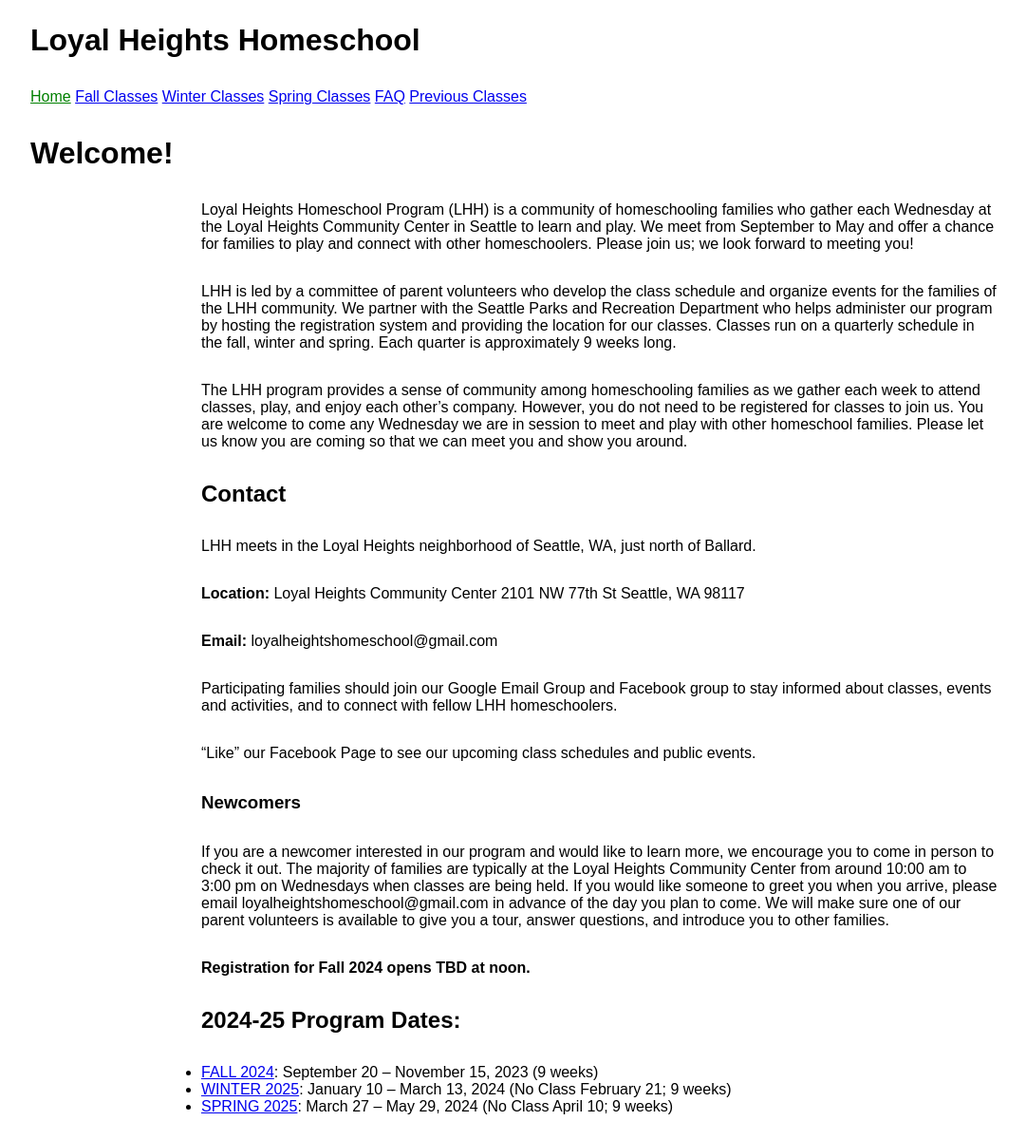
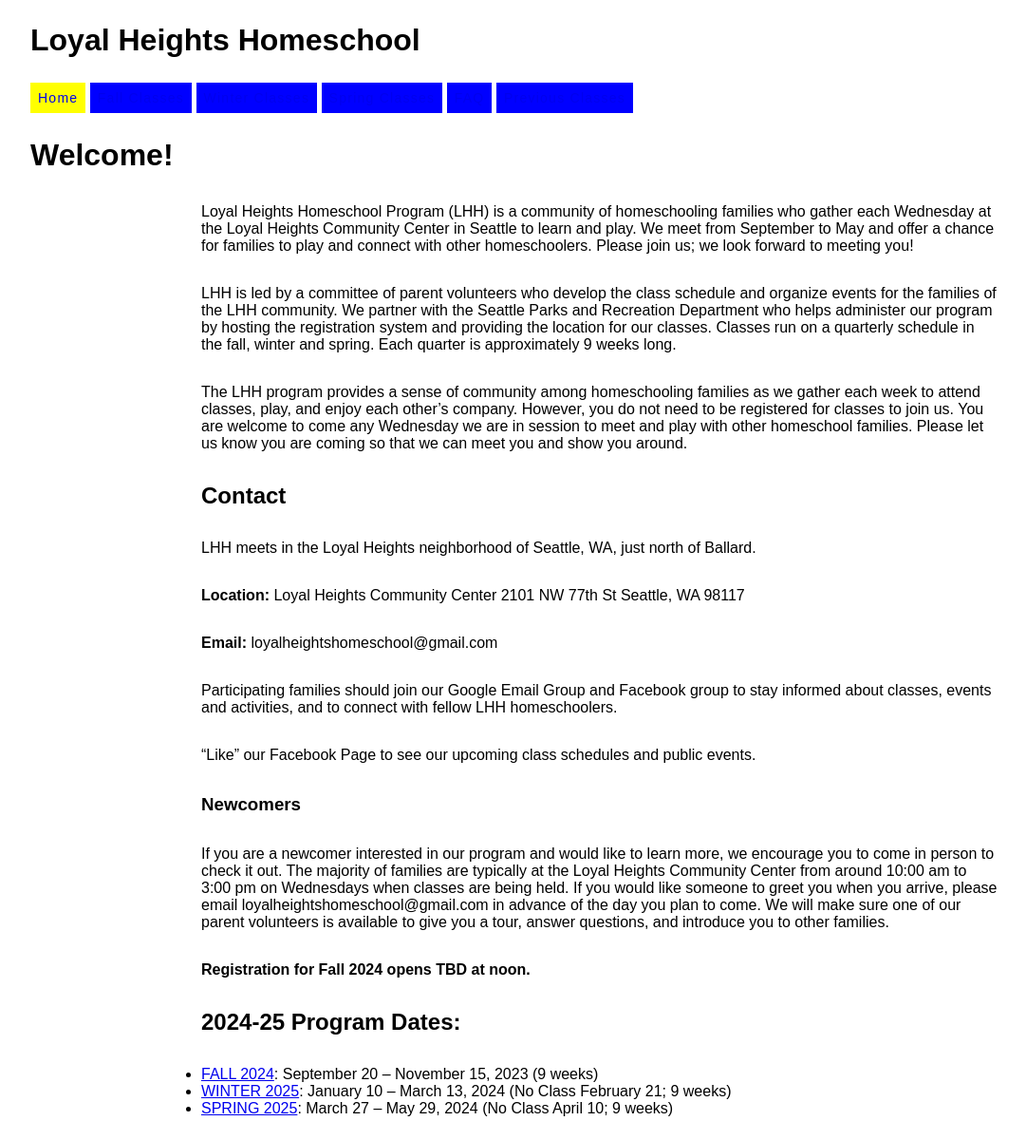
Before and after one commit to loyalheightshomeschool/loyalheightshomeschool.github.io, a Jekyll site: the page built from index.md, in a window 1280 px wide. Shown: the whole page at 95% size, without its empty margins (8-1089 px from the left). Built offline with Jekyll 4.4.1, drawn with Linux system fonts in a browser that asks for light colours.

Commit message:
Update main.scss

```diff
--- a/_sass/main.scss
+++ b/_sass/main.scss
@@ -1,6 +1,3 @@
-.current {
-  color: green;
-}
 body {
   font-family: sans-serif;
   font-size: 16px;
@@ -15,6 +12,19 @@
 }
 body > nav {
   max-width: 1200px;
+}
+.button {
+  font-size: 14px;
+  line-height: 20px;
+  letter-spacing: 1.25px;
+  text-transform: upper-case;
+  text-decoration: none;
+  font-weight: 500;
+  padding: 8px;
+  background-color: blue;
+}
+.current {
+  background-color: yellow;
 }
 .schedule {
   display: grid;
```
